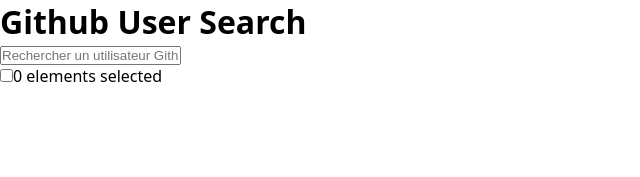
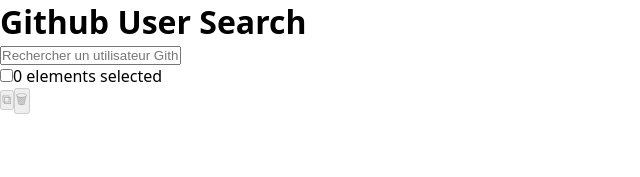
Before and after one commit to Scearamux/github-user-search-intermediaire-senior, a React (Vite) app: page / in a window 1280 px wide. Shown: the top 177 px of the page, without its empty margins (0-640 px from the left). Built offline with nearby package versions, Linux system fonts and the light colour scheme.

Commit message:
feat: add duplicate/delete actions

```diff
--- a/src/App.tsx
+++ b/src/App.tsx
@@ -34,6 +34,31 @@
     } else {
       setSelectedIds(new Set(users.map((user) => user.id)));
     }
+  };
+
+  const duplicateSelected = () => {
+    setUsers((prevUsers) => {
+      const usersToDuplicate = prevUsers.filter((user) =>
+        selectedIds.has(user.id),
+      );
+
+      const duplicatedUsers = usersToDuplicate.map((user) => ({
+        ...user,
+        id: Date.now() + Math.random(),
+      }));
+
+      return [...prevUsers, ...duplicatedUsers];
+    });
+
+    setSelectedIds(new Set());
+  };
+
+  const deleteSelected = () => {
+    setUsers((prevUsers) =>
+      prevUsers.filter((user) => !selectedIds.has(user.id)),
+    );
+
+    setSelectedIds(new Set());
   };
 
   useEffect(() => {
@@ -110,6 +135,25 @@
           />
           {selectedIds.size} elements selected
         </label>
+
+        <div className="selection-bar__actions">
+          <button
+            type="button"
+            onClick={duplicateSelected}
+            disabled={selectedIds.size === 0}
+            aria-label="Dupliquer la sélection"
+          >
+            ⧉
+          </button>
+          <button
+            type="button"
+            onClick={deleteSelected}
+            disabled={selectedIds.size === 0}
+            aria-label="Supprimer la sélection"
+          >
+            🗑
+          </button>
+        </div>
       </div>
       <div className="user-grid">
         {users.map((user) => (
--- a/src/components/UserCard.tsx
+++ b/src/components/UserCard.tsx
@@ -22,7 +22,7 @@
         alt={`Avatar de ${user.login}`}
         className="user-card__avatar"
       />
-      <p className="user-card__id">{user.id}</p>
+      <p className="user-card__id">{Math.floor(user.id)}</p>
       <p className="user-card__login">{user.login}</p>
       <a
         href={user.html_url}
```
